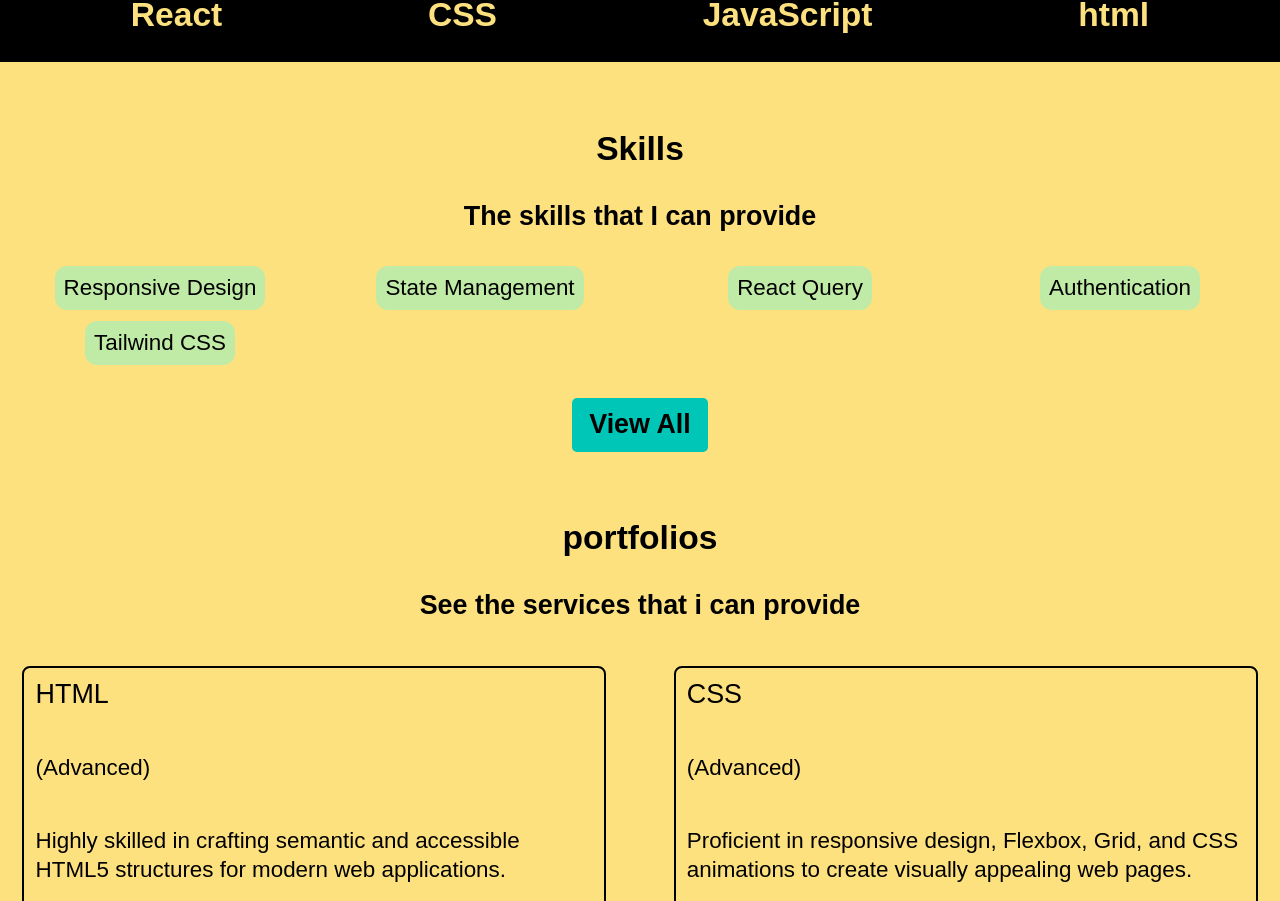
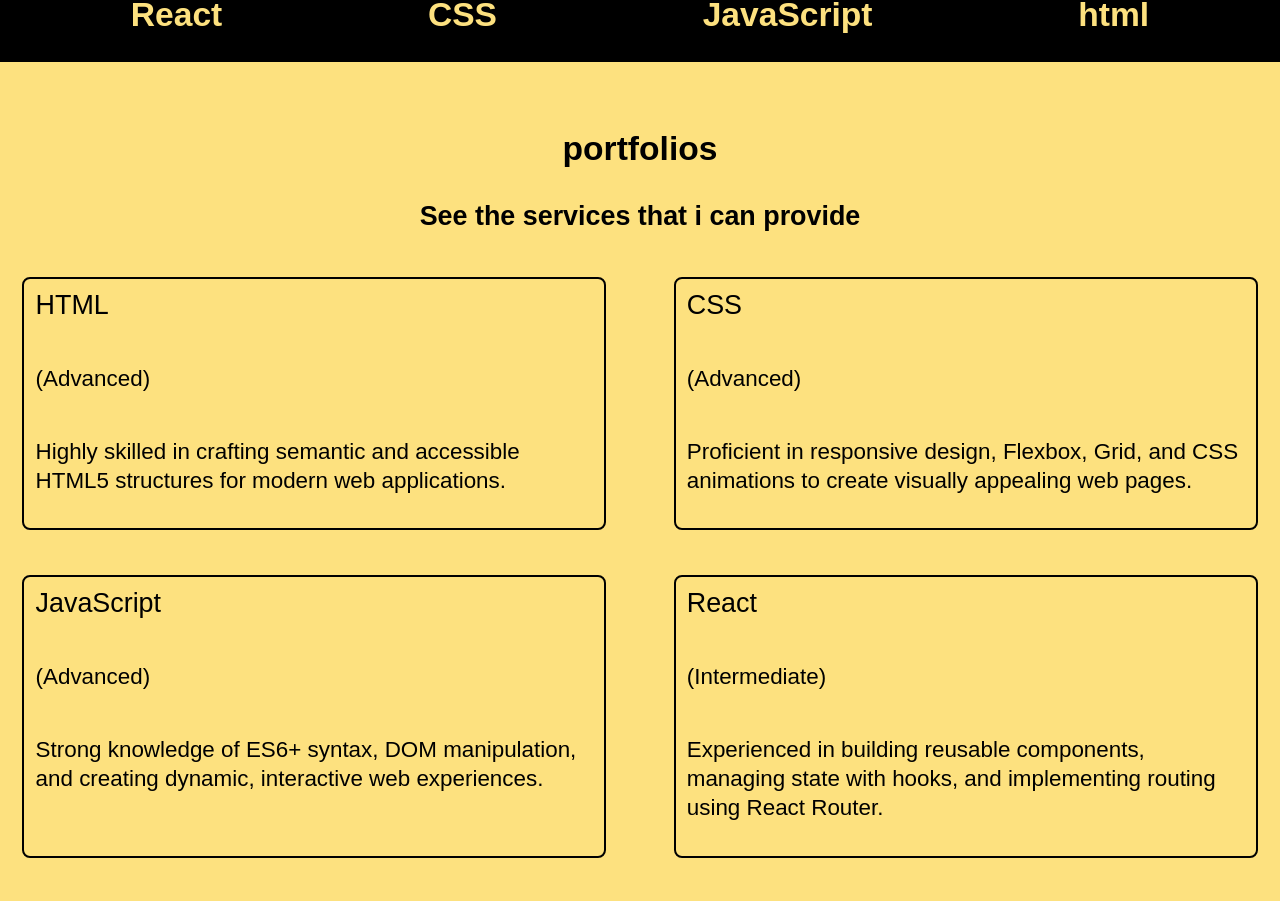
Before and after one commit to mahdisolgi1/portfolio-page, a React (Vite) app: page / in a window 1280 px wide. Shown: the part 1074-1975 px from the top of the page. Built offline with nearby package versions, Linux system fonts and the light colour scheme.

Commit message:
refactor: extract skills from App page into a new Skills component

```diff
--- a/src/page/App.jsx
+++ b/src/page/App.jsx
@@ -1,40 +1,13 @@
-import { useState } from "react";
-
 import { projectRecommendations, skills, services } from "../data/data";
 import Footer from "../components/Footer";
 import Header from "../components/Header";
 
 function App() {
-  const [viewAll, setViewAll] = useState(false);
-
   return (
     <>
       <Header />
 
       <main>
-        <div className="skills-intro">
-          <h2 id="skills" className="secondary-heading text-center">
-            Skills
-          </h2>
-          <p className="subheading text-center">
-            The skills that I can provide
-          </p>
-        </div>
-        <div className="skills-container">
-          <div className="skills">
-            {skills.slice(0, viewAll ? skills.length : 5).map((skill) => (
-              <div className="skill" key={skill.id}>
-                <p>{skill.name}</p>
-              </div>
-            ))}
-          </div>
-          <div className="text-center">
-            <button onClick={() => setViewAll(!viewAll)} className="btn-all">
-              {viewAll ? "Show Less" : "View All"}
-            </button>
-          </div>
-        </div>
-
         <h2 id="portfolio" className="secondary-heading text-center">
           portfolios
         </h2>
```
Also changed, not shown: src/components/Skills.jsx (added, +32 -0 lines).
